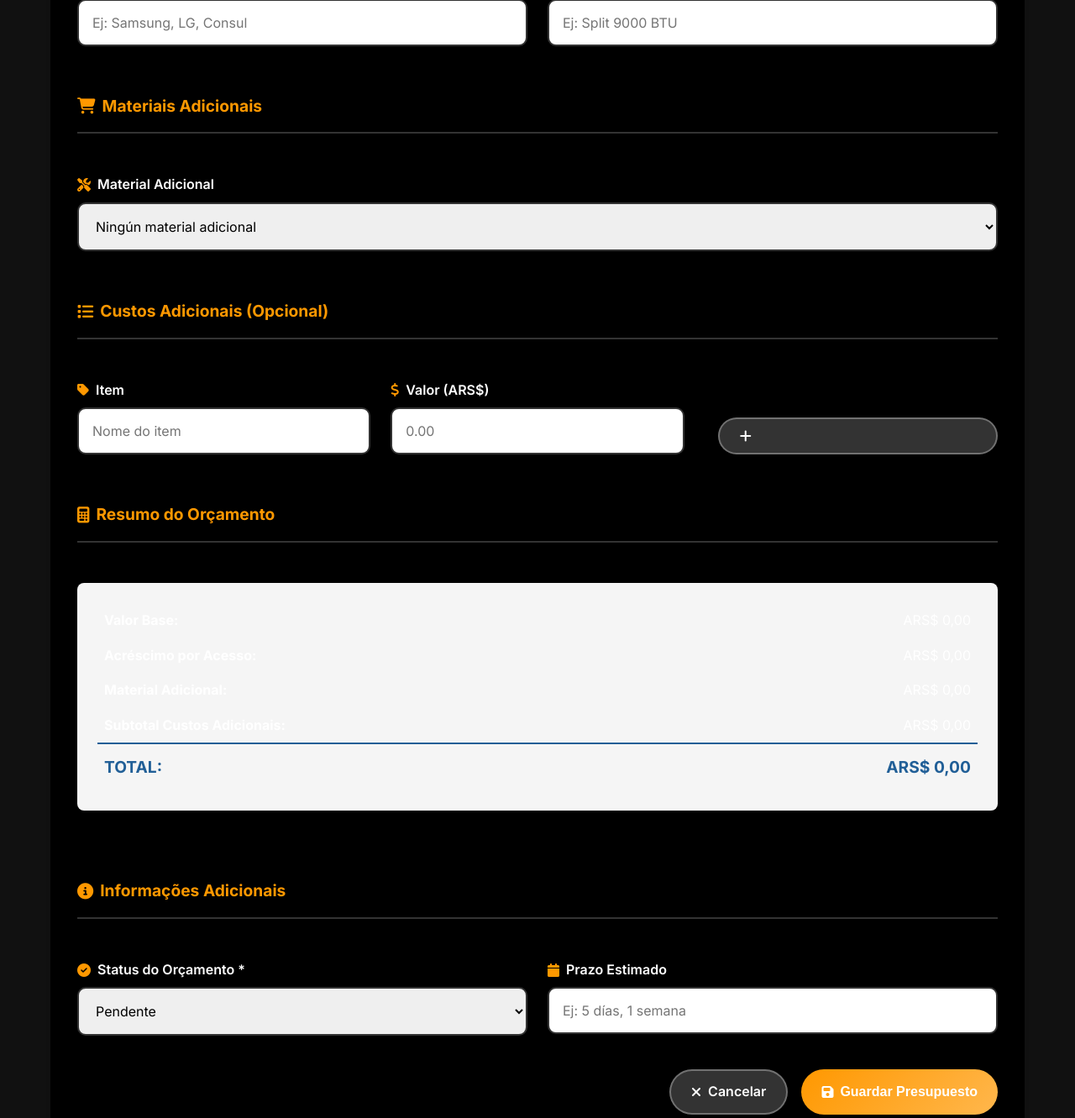
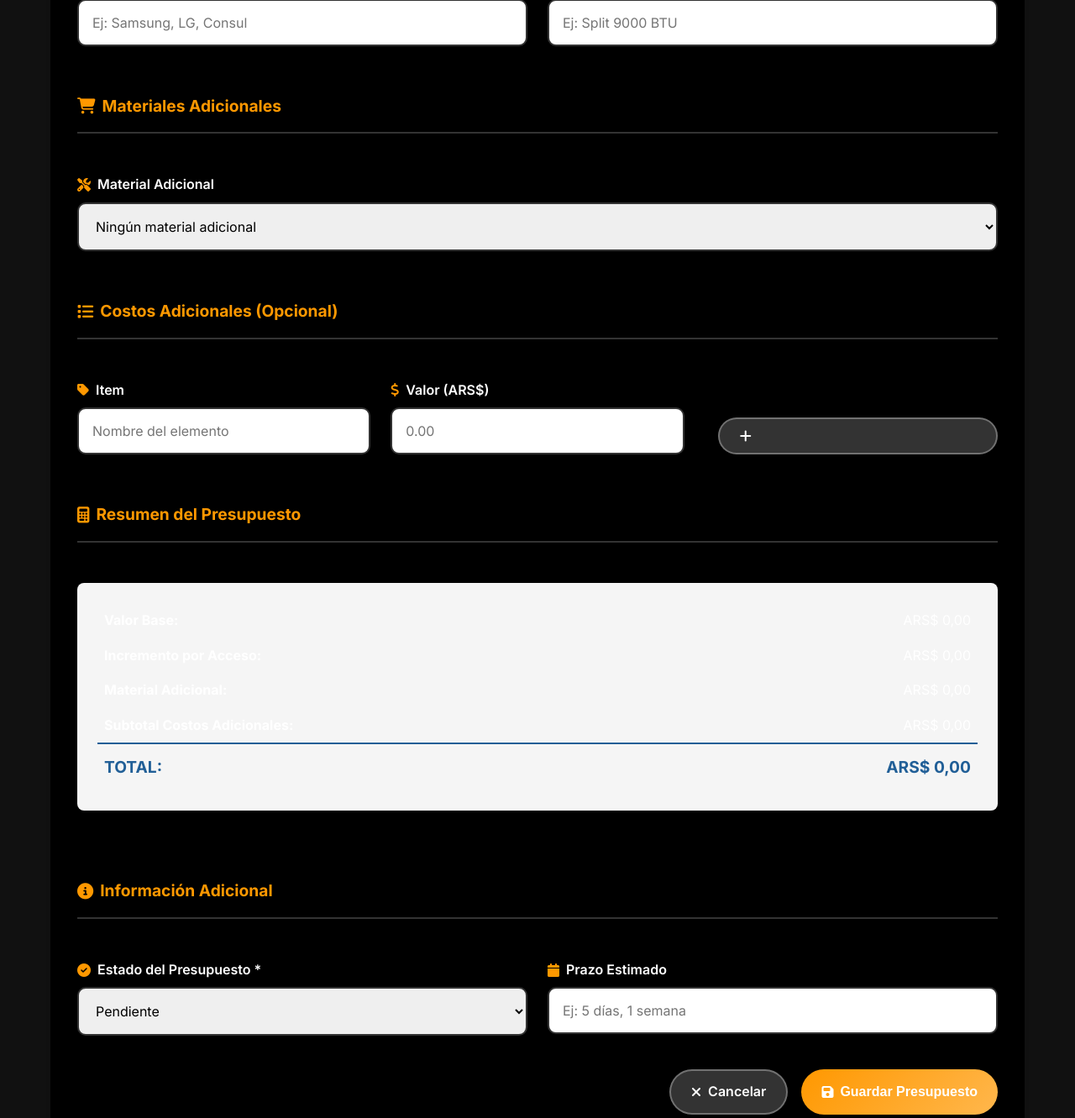
Before and after one commit to raisilvacor/clinicareparacion, a Python web app: template templates/admin/add_orcamento_ar.html in a window 1280 px wide; the page is wider, and only the part inside the window is pictured. Shown: the part 986-2317 px from the top of that part at 84% size. Run offline with Jinja, Linux system fonts and the light colour scheme; the template is opened without the code that fills it, so the values that code supplies are empty.

Commit message:
Complete translation of additional admin panel templates from Portuguese to Spanish, updating titles, labels, and currency formatting to enhance user experience and maintain consistency across the application.

```diff
--- a/templates/admin/add_orcamento_ar.html
+++ b/templates/admin/add_orcamento_ar.html
@@ -111,7 +111,7 @@
         </div>
 
         <div class="section-divider">
-            <h3><i class="fas fa-shopping-cart"></i> Materiais Adicionais</h3>
+            <h3><i class="fas fa-shopping-cart"></i> Materiales Adicionales</h3>
         </div>
 
         <div class="form-group">
@@ -122,7 +122,7 @@
             <select id="material_adicional" name="material_adicional" onchange="toggleMaterialAdicional()">
                 <option value="">Ningún material adicional</option>
                 <option value="Kit Convencional (3m de tubulação)">Kit Convencional (3m de tubulación) + ARS$ 250,00</option>
-                <option value="Tubulação extra acima de 3m">Tubulação extra acima de 3m</option>
+                <option value="Tubulação extra acima de 3m">Tubería extra por encima de 3m</option>
             </select>
         </div>
 
@@ -136,7 +136,7 @@
         </div>
 
         <div class="section-divider">
-            <h3><i class="fas fa-list"></i> Custos Adicionais (Opcional)</h3>
+            <h3><i class="fas fa-list"></i> Costos Adicionales (Opcional)</h3>
         </div>
 
         <div id="custos_adicionais_container">
@@ -147,7 +147,7 @@
                             <i class="fas fa-tag"></i>
                             Item
                         </label>
-                        <input type="text" name="custo_adicional_item[]" class="custo-item-input" placeholder="Nome do item" onchange="calcularPreco()">
+                        <input type="text" name="custo_adicional_item[]" class="custo-item-input" placeholder="Nombre del elemento" onchange="calcularPreco()">
                     </div>
                     <div class="form-group" style="flex: 1;">
                         <label>
@@ -166,50 +166,50 @@
         </div>
 
         <div class="section-divider">
-            <h3><i class="fas fa-calculator"></i> Resumo do Orçamento</h3>
+            <h3><i class="fas fa-calculator"></i> Resumen del Presupuesto</h3>
         </div>
 
         <div id="resumo_orcamento" style="background: #f5f5f5; padding: 1.5rem; border-radius: 8px; margin-bottom: 1.5rem;">
             <table style="width: 100%; border-collapse: collapse;">
                 <tr>
                     <td style="padding: 8px; font-weight: bold;">Valor Base:</td>
-                    <td style="padding: 8px; text-align: right;" id="valor_base_display">R$ 0,00</td>
+                    <td style="padding: 8px; text-align: right;" id="valor_base_display">ARS$ 0,00</td>
                 </tr>
                 <tr>
-                    <td style="padding: 8px; font-weight: bold;">Acréscimo por Acesso:</td>
-                    <td style="padding: 8px; text-align: right;" id="valor_acesso_display">R$ 0,00</td>
+                    <td style="padding: 8px; font-weight: bold;">Incremento por Acceso:</td>
+                    <td style="padding: 8px; text-align: right;" id="valor_acesso_display">ARS$ 0,00</td>
                 </tr>
                 <tr>
                     <td style="padding: 8px; font-weight: bold;">Material Adicional:</td>
-                    <td style="padding: 8px; text-align: right;" id="valor_material_display">R$ 0,00</td>
+                    <td style="padding: 8px; text-align: right;" id="valor_material_display">ARS$ 0,00</td>
                 </tr>
                 <tbody id="custos_adicionais_display"></tbody>
                 <tr>
-                    <td style="padding: 8px; font-weight: bold;">Subtotal Custos Adicionais:</td>
-                    <td style="padding: 8px; text-align: right;" id="valor_custos_adicionais_display">R$ 0,00</td>
+                    <td style="padding: 8px; font-weight: bold;">Subtotal Costos Adicionales:</td>
+                    <td style="padding: 8px; text-align: right;" id="valor_custos_adicionais_display">ARS$ 0,00</td>
                 </tr>
                 <tr style="border-top: 2px solid #215f97; font-size: 1.2em;">
                     <td style="padding: 12px 8px; font-weight: bold; color: #215f97;">TOTAL:</td>
-                    <td style="padding: 12px 8px; text-align: right; font-weight: bold; color: #215f97;" id="valor_total_display">R$ 0,00</td>
+                    <td style="padding: 12px 8px; text-align: right; font-weight: bold; color: #215f97;" id="valor_total_display">ARS$ 0,00</td>
                 </tr>
             </table>
         </div>
 
         <div class="section-divider">
-            <h3><i class="fas fa-info-circle"></i> Informações Adicionais</h3>
+            <h3><i class="fas fa-info-circle"></i> Información Adicional</h3>
         </div>
 
         <div class="form-row">
             <div class="form-group">
                 <label for="status">
                     <i class="fas fa-check-circle"></i>
-                    Status do Orçamento *
+                    Estado del Presupuesto *
                 </label>
                 <select id="status" name="status" required>
-                    <option value="pendente">Pendente</option>
-                    <option value="aprovado">Aprovado</option>
-                    <option value="recusado">Recusado</option>
-                    <option value="concluido">Concluído</option>
+                    <option value="pendente">Pendiente</option>
+                    <option value="aprovado">Aprobado</option>
+                    <option value="recusado">Rechazado</option>
+                    <option value="concluido">Concluido</option>
                 </select>
             </div>
 
@@ -257,12 +257,12 @@ function adicionarCustoAdicional() {
             <div class="form-group" style="flex: 1;">
                 <label>
                     <i class="fas fa-dollar-sign"></i>
-                    Valor (R$)
+                    Valor (ARS$)
                 </label>
                 <input type="number" name="custo_adicional_valor[]" class="custo-valor-input" step="0.01" min="0" placeholder="0.00" onchange="calcularPreco()">
             </div>
             <div class="form-group" style="width: auto; margin-left: 1rem;">
-                <button type="button" class="btn btn-secondary" onclick="adicionarCustoAdicional()" title="Adicionar item">
+                            <button type="button" class="btn btn-secondary" onclick="adicionarCustoAdicional()" title="Agregar elemento">
                     <i class="fas fa-plus"></i>
                 </button>
             </div>
@@ -290,7 +290,7 @@ function calcularPreco() {
     const materialAdicional = document.getElementById('material_adicional').value;
     const valorMaterialAdicional = parseFloat(document.getElementById('valor_material_adicional').value) || 0;
 
-    // Calcular custos adicionais
+    // Calcular costos adicionales
     const custosAdicionais = [];
     const itemsInputs = document.querySelectorAll('.custo-item-input');
     const valoresInputs = document.querySelectorAll('.custo-valor-input');
@@ -310,7 +310,7 @@ function calcularPreco() {
         return;
     }
 
-    // Tabela de preços base
+    // Tabla de precios base
     const precosBase = {
         'Instalação de Ar-Condicionado Split': {
             9000: 650.00,
@@ -353,7 +353,7 @@ function calcularPreco() {
         }
     }
 
-    // Calcular acréscimo por acesso
+    // Calcular incremento por acceso
     let valorAcesso = 0.00;
     if (tipoServico === 'Instalação de Ar-Condicionado Split') {
         if (tipoAcesso === 'Moderado') {
@@ -403,7 +403,7 @@ function atualizarResumo(valorBase, valorAcesso, valorMaterial, valorTotal, cust
     document.getElementById('valor_acesso_display').textContent = formatarMoeda(valorAcesso);
     document.getElementById('valor_material_display').textContent = formatarMoeda(valorMaterial);
 
-    // Atualizar custos adicionais
+    // Actualizar costos adicionales
     const custosDisplay = document.getElementById('custos_adicionais_display');
     custosDisplay.innerHTML = '';
 
@@ -426,7 +426,7 @@ function formatarMoeda(valor) {
     return 'ARS$ ' + valor.toFixed(2).replace('.', ',').replace(/\B(?=(\d{3})+(?!\d))/g, '.');
 }
 
-// Calcular ao carregar a página
+// Calcular al cargar la página
 document.addEventListener('DOMContentLoaded', function() {
     calcularPreco();
 });
--- a/templates/admin/add_slide.html
+++ b/templates/admin/add_slide.html
@@ -147,14 +147,14 @@ inputImagem.addEventListener('input', function(e) {
         img.style.maxHeight = '100%';
         img.style.objectFit = 'contain';
         img.onerror = function() {
-            preview.innerHTML = '<p style="color: #dc3545;">Imagem não encontrada</p>';
+            preview.innerHTML = '<p style="color: #dc3545;">Imagen no encontrada</p>';
         };
         img.onload = function() {
             preview.innerHTML = '';
             preview.appendChild(img);
         };
     } else {
-        preview.innerHTML = '<p style="color: #999;">Preview aparecerá aqui</p>';
+        preview.innerHTML = '<p style="color: #999;">La vista previa aparecerá aquí</p>';
     }
 });
 </script>
--- a/templates/admin/add_tecnico.html
+++ b/templates/admin/add_tecnico.html
@@ -39,7 +39,7 @@
                 <i class="fas fa-envelope"></i>
                 E-mail *
             </label>
-            <input type="email" id="email" name="email" required placeholder="tecnico@exemplo.com">
+            <input type="email" id="email" name="email" required placeholder="tecnico@ejemplo.com">
         </div>
 
         <div class="form-group">
--- a/templates/admin/edit_cupom.html
+++ b/templates/admin/edit_cupom.html
@@ -27,8 +27,8 @@
                     <i class="fas fa-percent"></i>
                     Desconto (%)
                 </label>
-                <input type="number" id="desconto_percentual" name="desconto_percentual" min="1" max="100" step="0.01" required value="{{ cupom.desconto_percentual }}" placeholder="Ex: 10">
-                <small class="form-help">Insira o percentual de desconto (1% a 100%)</small>
+                <input type="number" id="desconto_percentual" name="desconto_percentual" min="1" max="100" step="0.01" required value="{{ cupom.desconto_percentual }}" placeholder="Ej: 10">
+                <small class="form-help">Ingrese el porcentaje de descuento (1% a 100%)</small>
             </div>
         </div>
 
--- a/templates/admin/edit_tecnico.html
+++ b/templates/admin/edit_tecnico.html
@@ -39,7 +39,7 @@
                 <i class="fas fa-envelope"></i>
                 E-mail *
             </label>
-            <input type="email" id="email" name="email" value="{{ tecnico.email }}" required placeholder="tecnico@exemplo.com">
+            <input type="email" id="email" name="email" value="{{ tecnico.email }}" required placeholder="tecnico@ejemplo.com">
         </div>
 
         <div class="form-group">
@@ -55,7 +55,7 @@
                 <i class="fas fa-times"></i> Cancelar
             </a>
             <button type="submit" class="btn btn-primary">
-                <i class="fas fa-save"></i> Atualizar Técnico
+                <i class="fas fa-save"></i> Actualizar Técnico
             </button>
         </div>
     </form>
```
Also changed, not shown: templates/admin/add_usuario.html (+5 -5 lines), templates/admin/edit_orcamento_ar.html (+29 -29 lines), templates/admin/edit_ordem.html (+19 -19 lines), templates/admin/edit_usuario.html (+13 -13 lines), templates/admin/view_orcamento_ar.html (+4 -4 lines).
